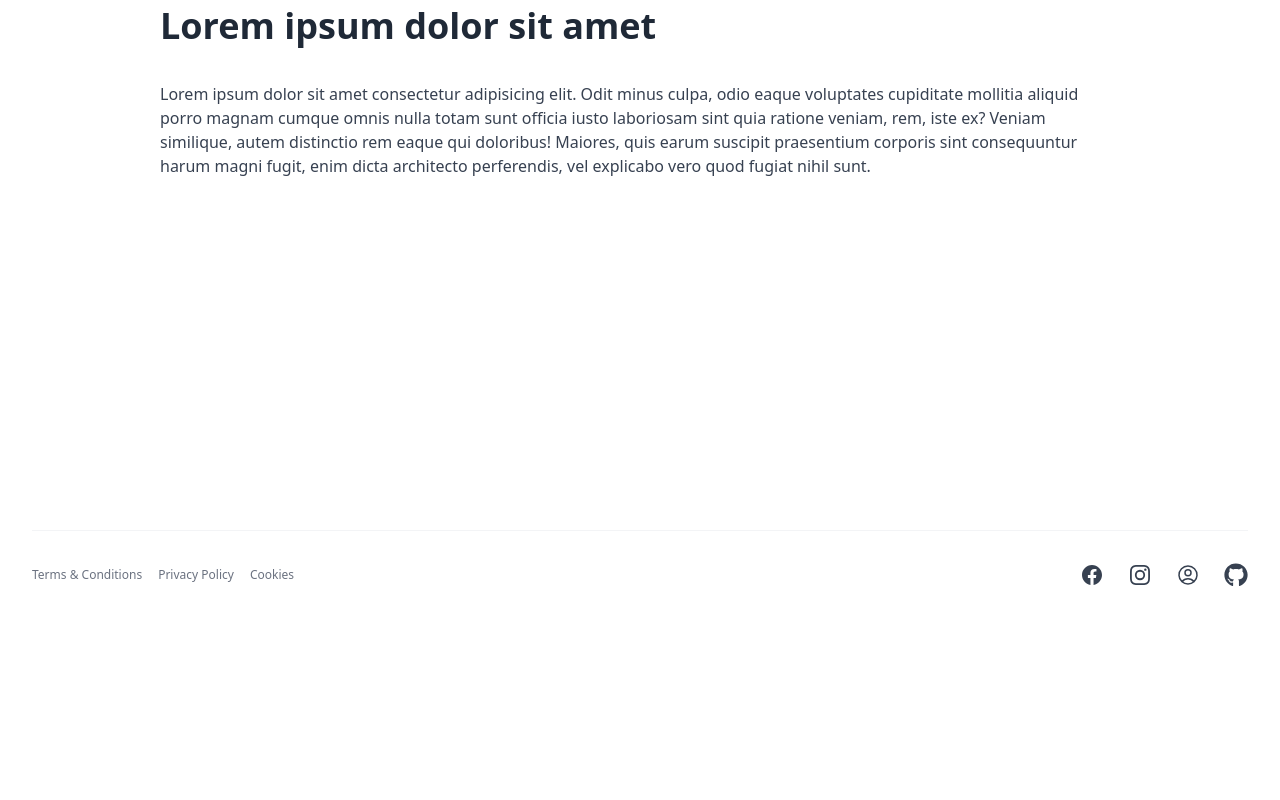
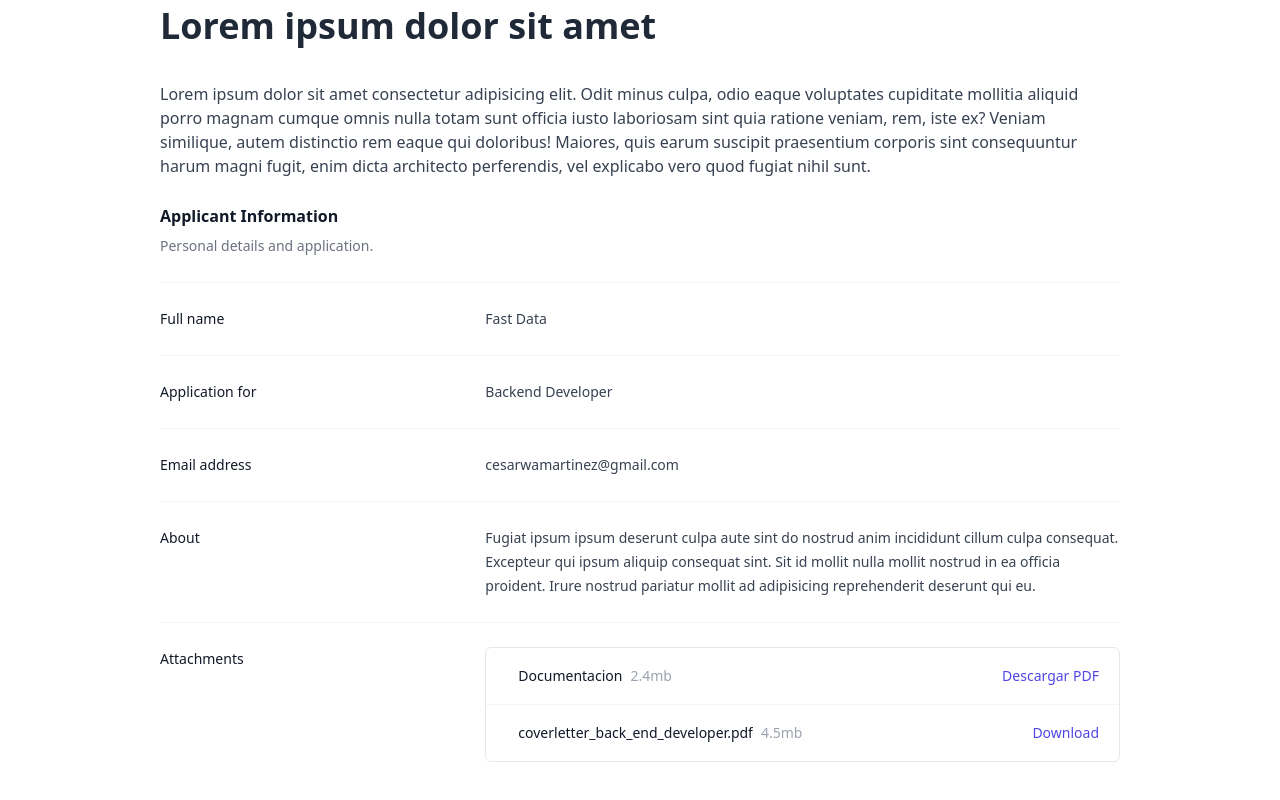
Before and after one commit to CesarMartinez7/Bardock, a React (Vite) app in the folder project/: page /docs in a window 1280 px wide. Shown: the part 1559-2359 px from the top of the page. Before the commit the page ends 2178 px from the top, so only its background shows below. Built offline with nearby package versions, Linux system fonts and the light colour scheme; no server answers.

Commit message:
ADD-LIST-DESCRIPTION

```diff
--- a/project/package.json
+++ b/project/package.json
@@ -22,6 +22,7 @@
     "esbuild": "^0.24.0",
     "express": "^4.21.1",
     "hbs": "^4.2.0",
+    "heroicons": "^2.2.0",
     "mysql2": "^3.11.3",
     "postcss": "^8.4.47",
     "react": "^18.3.1",
--- /dev/null
+++ b/project/src/components/DescripcionList/Descripcion.jsx
@@ -0,0 +1,77 @@
+
+import React from 'react'
+
+
+function Descripcion() {
+    return (
+        <div className='mt-6'>
+            <div className="px-4 sm:px-0">
+                <h3 className="text-base/7 font-semibold text-gray-900">Applicant Information</h3>
+                <p className="mt-1 max-w-2xl text-sm/6 text-gray-500">Personal details and application.</p>
+            </div>
+            <div className="mt-6 border-t border-gray-100">
+                <dl className="divide-y divide-gray-100">
+                    <div className="px-4 py-6 sm:grid sm:grid-cols-3 sm:gap-4 sm:px-0">
+                        <dt className="text-sm/6 font-medium text-gray-900">Full name</dt>
+                        <dd className="mt-1 text-sm/6 text-gray-700 sm:col-span-2 sm:mt-0">Fast Data</dd>
+                    </div>
+                    <div className="px-4 py-6 sm:grid sm:grid-cols-3 sm:gap-4 sm:px-0">
+                        <dt className="text-sm/6 font-medium text-gray-900">Application for</dt>
+                        <dd className="mt-1 text-sm/6 text-gray-700 sm:col-span-2 sm:mt-0">Backend Developer</dd>
+                    </div>
+                    <div className="px-4 py-6 sm:grid sm:grid-cols-3 sm:gap-4 sm:px-0">
+                        <dt className="text-sm/6 font-medium text-gray-900">Email address</dt>
+                        <dd className="mt-1 text-sm/6 text-gray-700 sm:col-span-2 sm:mt-0">cesarwamartinez@gmail.com</dd>
+                    </div>
+                    <div className="px-4 py-6 sm:grid sm:grid-cols-3 sm:gap-4 sm:px-0">
+                        <dt className="text-sm/6 font-medium text-gray-900">About</dt>
+                        <dd className="mt-1 text-sm/6 text-gray-700 sm:col-span-2 sm:mt-0">
+                            Fugiat ipsum ipsum deserunt culpa aute sint do nostrud anim incididunt cillum culpa consequat. Excepteur
+                            qui ipsum aliquip consequat sint. Sit id mollit nulla mollit nostrud in ea officia proident. Irure nostrud
+                            pariatur mollit ad adipisicing reprehenderit deserunt qui eu.
+                        </dd>
+                    </div>
+                    <div className="px-4 py-6 sm:grid sm:grid-cols-3 sm:gap-4 sm:px-0">
+                        <dt className="text-sm/6 font-medium text-gray-900">Attachments</dt>
+                        <dd className="mt-2 text-sm text-gray-900 sm:col-span-2 sm:mt-0">
+                            <ul role="list" className="divide-y divide-gray-100 rounded-md border border-gray-200">
+                                <li className="flex items-center justify-between py-4 pl-4 pr-5 text-sm/6">
+                                    <div className="flex w-0 flex-1 items-center">
+                                        <div className="ml-4 flex min-w-0 flex-1 gap-2">
+                                            <span className="truncate font-medium">Documentacion</span>
+                                            <span className="shrink-0 text-gray-400">2.4mb</span>
+                                        </div>
+                                    </div>
+                                    {/*Pon el link de pdf aqui para descarga */}
+                                    <div className="ml-4 shrink-0">
+                                        <a href="https://docs.google.com/document/d/1Y0k2rigVHi0gygEnKWF--5dAJqQO9yYh/export?format=pdf" className="font-medium text-indigo-600 hover:text-indigo-500">
+                                            Descargar PDF
+                                        </a>
+
+                                    </div>
+                                </li>
+                                <li className="flex items-center justify-between py-4 pl-4 pr-5 text-sm/6">
+                                    <div className="flex w-0 flex-1 items-center">
+                                        <div className="ml-4 flex min-w-0 flex-1 gap-2">
+                                            <span className="truncate font-medium">coverletter_back_end_developer.pdf</span>
+                                            <span className="shrink-0 text-gray-400">4.5mb</span>
+                                        </div>
+                                    </div>
+                                    <div className="ml-4 shrink-0">
+                                        <a href="#" className="font-medium text-indigo-600 hover:text-indigo-500">
+                                            Download
+                                        </a>
+                                    </div>
+                                </li>
+                            </ul>
+                        </dd>
+                    </div>
+                </dl>
+            </div>
+        </div>
+    )
+}
+
+
+
+export default Descripcion
--- a/project/src/pages/Documentacion.jsx
+++ b/project/src/pages/Documentacion.jsx
@@ -1,4 +1,5 @@
 import React, { useEffect } from "react";
+import Descripcion from "../components/DescripcionList/Descripcion.jsx";
 import {
   MySQL,
   Vite,
@@ -108,6 +109,7 @@ const Documentacion = () => {
             praesentium corporis sint consequuntur harum magni fugit, enim dicta
             architecto perferendis, vel explicabo vero quod fugiat nihil sunt.
           </p>
+          <Descripcion></Descripcion>
 
         </div>
       </section>
```
Also changed, not shown: 1 other file (tests, documents, lock files or other folders).
